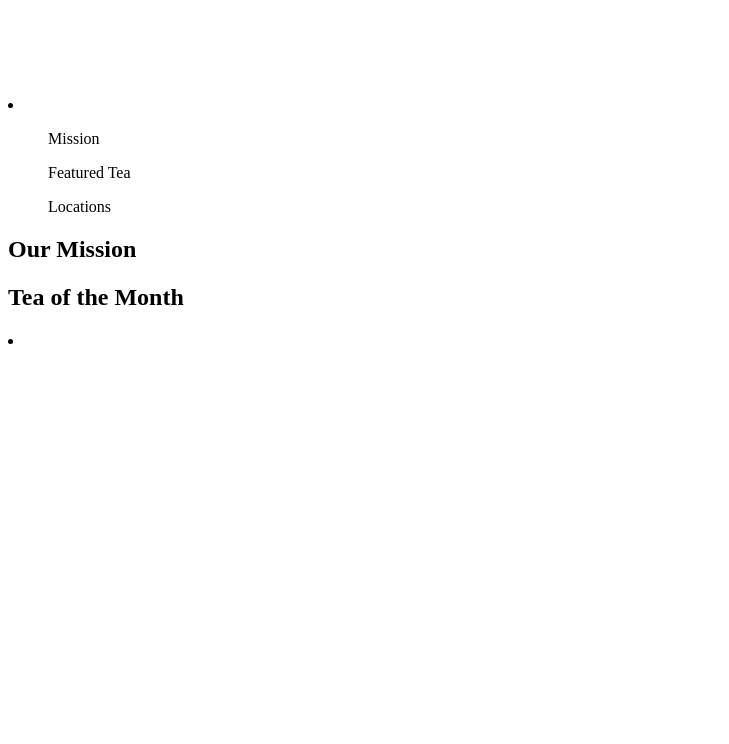
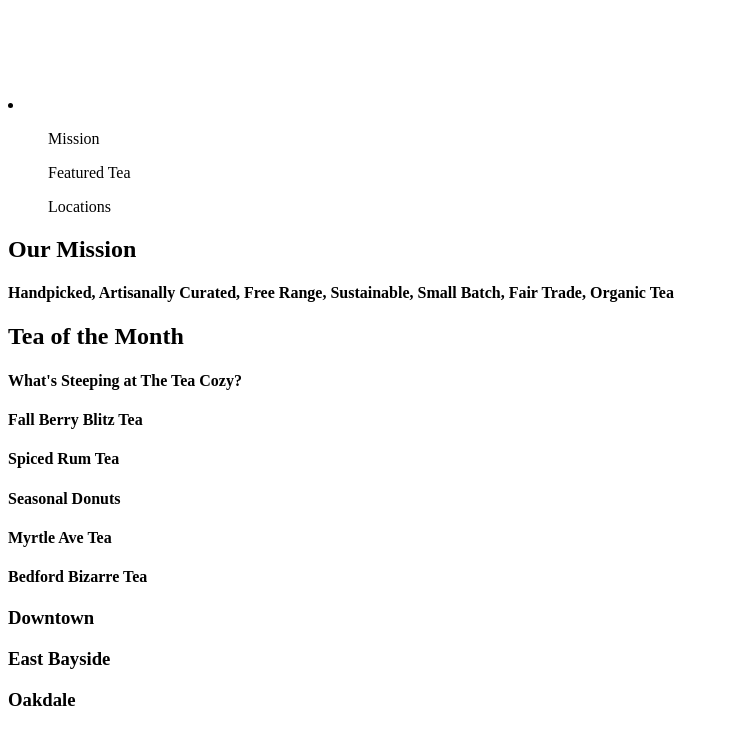
Before and after one commit to kimbalilly/TeaCosy, a plain HTML site: page index.html in a window 1280 px wide. Shown: the whole page, without its empty margins (0-729 px from the left). Drawn offline with Linux system fonts and the light colour scheme.

Commit message:
Refining containers, adding children

```diff
--- a/index.html
+++ b/index.html
@@ -9,6 +9,7 @@
   <body>
 
     <!-- Header-->
+
     <div class="header">
       <div class="logo">
         <a href="/index.html"><img src="/resources/images/img-tea-cozy-logo.png" alt="" /></a>
@@ -21,37 +22,75 @@
         </li>
       </div>
     </div>
+
     <!-- Our Mission -->
+
     <div class="mission">
       <div class="mission-copy">
         <h2>Our Mission</h2>
-        <h4></h4>
+        <h4>Handpicked, Artisanally Curated, Free Range, Sustainable, Small Batch, Fair Trade, Organic Tea</h4>
       </div>
     </div>
+
     <!-- Tea of the month -->
+
     <div class="tea">
       <div class="tea-copy">
         <h2>Tea of the Month</h2>
-        <h4></h4>
+        <h4>What's Steeping at The Tea Cozy?</h4>
       </div>
-      <div>
-        <li>
-          <ul><img src="" /></ul>
-          <ul><img src="" /></ul>
-          <ul><img src="" /></ul>
-          <ul><img src="" /></ul>
-          <ul><img src=" "/></ul>
-        </li>
+      <div class="tea-images">
+        <div class="fall-berry">
+          <h4>Fall Berry Blitz Tea</h4>
+        </div>
+        <div class="rum">
+          <h4>Spiced Rum Tea</h4>
+        </div>
+        <div class="donuts">
+          <h4>Seasonal Donuts</h4>
+        </div>
+        <div class="myrtle-ave">
+          <h4>Myrtle Ave Tea</h4>
+        </div>
+        <div class="bedford-bizarre">
+          <h4>Bedford Bizarre Tea</h4>
+        </div>
       </div>
     </div>
+
     <!-- Locations -->
+
     <div class"locations">
-      <div>
+      <div class="downtown">
+        <h3>Downtown</h3>
+        <p></p>
+        <p></p>
+        <p></p>
+      </div>
+      <div class="east-bayside">
+        <h3>East Bayside</h3>
+        <p></p>
+        <p></p>
+        <p></p>
+      </div>
+      <div class="oakdale">
+        <h3>Oakdale</h3>
+        <p></p>
+        <p></p>
+        <p></p>
       </div>
     </div>
+
     <!-- Footer -->
+
     <div class="footer">
-      <div>
+      <div class="contact">
+        <h2></h2>
+        <p></p>
+        <p></p>
+      </div>
+      <div class="copyright">
+        <p></p>
       </div>
     </div>
 
```
